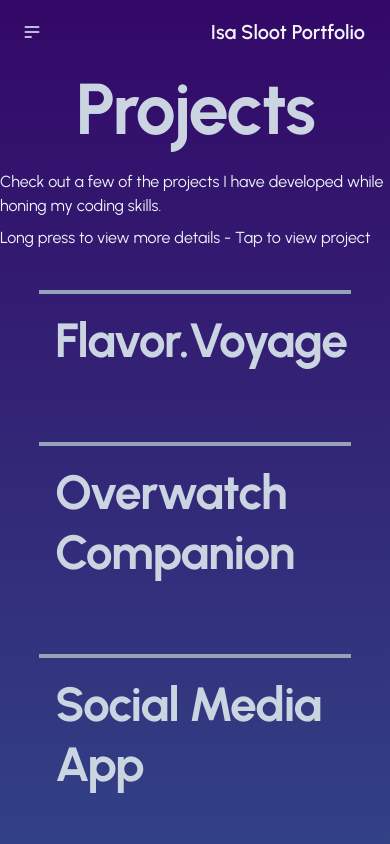
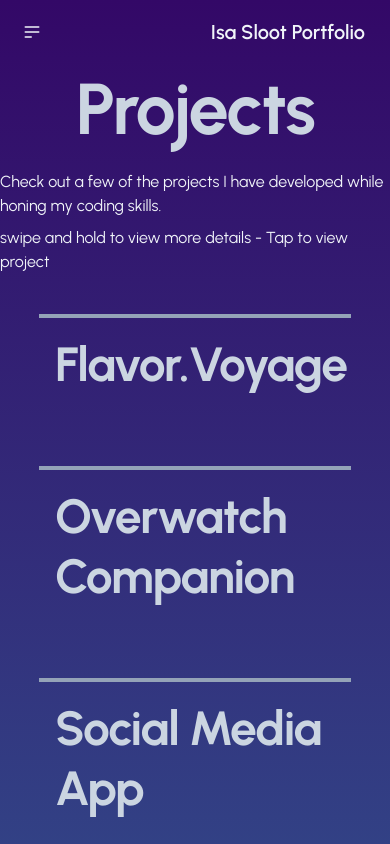
Before and after one commit to Isloot98/New-portfolio-website, a Next.js app: page /projects in a window 390 px wide. Shown: the top 844 px of the page. Built offline with nearby package versions, Linux system fonts and the light colour scheme.

Commit message:
changing prompt for projects on mobile view

```diff
--- a/src/app/projects/page.tsx
+++ b/src/app/projects/page.tsx
@@ -13,7 +13,7 @@ const Projects = () => {
         skills.
       </p>
       <p className="mt-2 text-left  md:hidden">
-        Long press to view more details - Tap to view project
+        swipe and hold to view more details - Tap to view project
       </p>
       {projectsData.map((project, index) => (
         <Project
```
